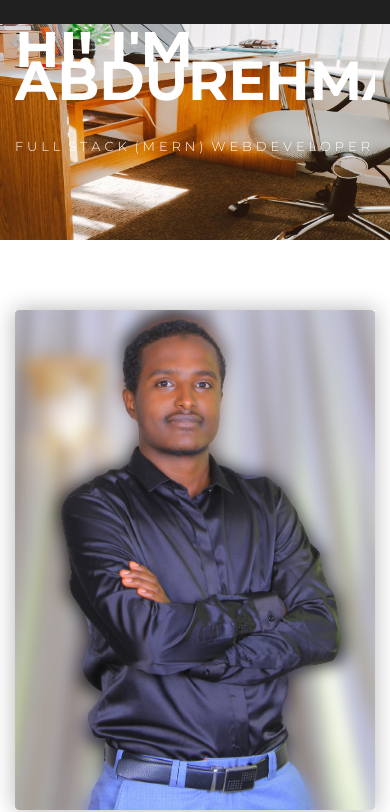
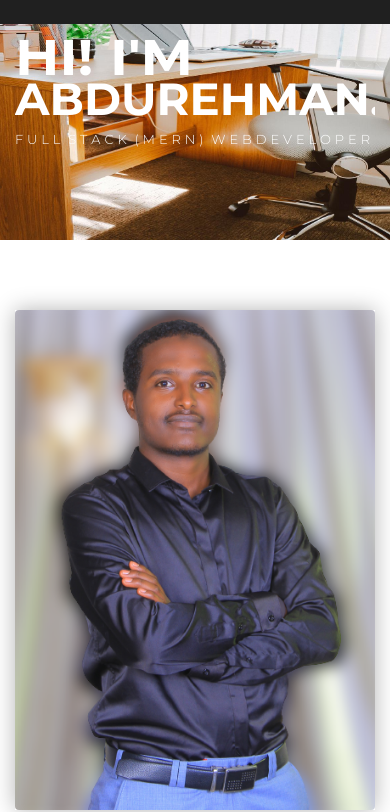
Before and after one commit to AbdureMo/Abdure-Portfolio, a plain HTML site: page index.html in a window 390 px wide. Shown: the part 46-858 px from the top of the page. Drawn offline with Linux system fonts and the light colour scheme.

Commit message:
mobile view error fixed

```diff
--- a/assets/css/responsive.css
+++ b/assets/css/responsive.css
@@ -149,6 +149,12 @@
 /* small mobile :320px. */
 
 @media (min-width: 240px) and (max-width: 479px) {
+
+	.name {
+		padding: 10px 0px;
+		font-size: 45px;
+	}
+
 	.logo a img {
 	    max-width: 32px;
 	}
--- a/assets/css/styles.css
+++ b/assets/css/styles.css
@@ -363,8 +363,6 @@
 }
 .abt-content {
   width: 500px;
-}
-.section-title {
 }
 .section-title h2 {
   font-size: 29px;
--- a/index.html
+++ b/index.html
@@ -81,8 +81,7 @@
     <div class="container">
       <div class="slider-content">
         <h2 class="txtanim1 txtanim12">
-          <span>Hi!</span> <span>I'm</span> <span>Abdurehman.</span>
-          <span></span>
+          <span>Hi!</span> <span>I'm</span> <span class="name">Abdurehman.</span>
         </h2>
         <h4 class="txtanim1 delay1">
           <span>F</span>
```
